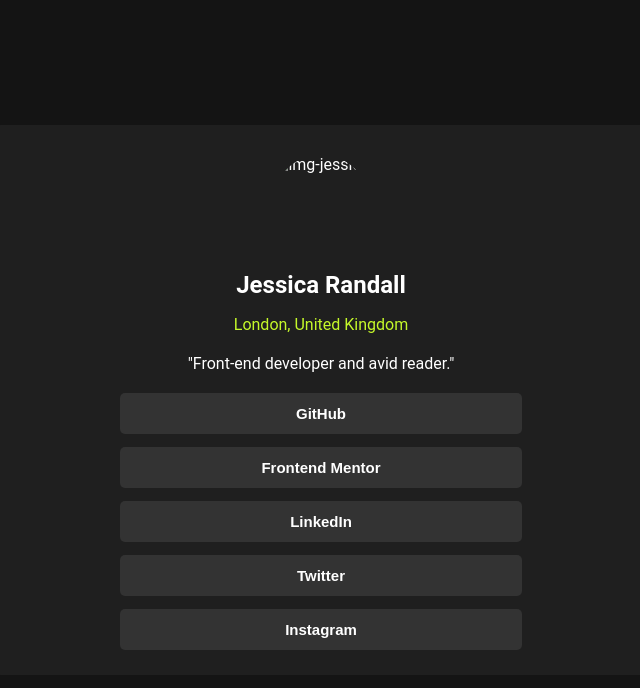
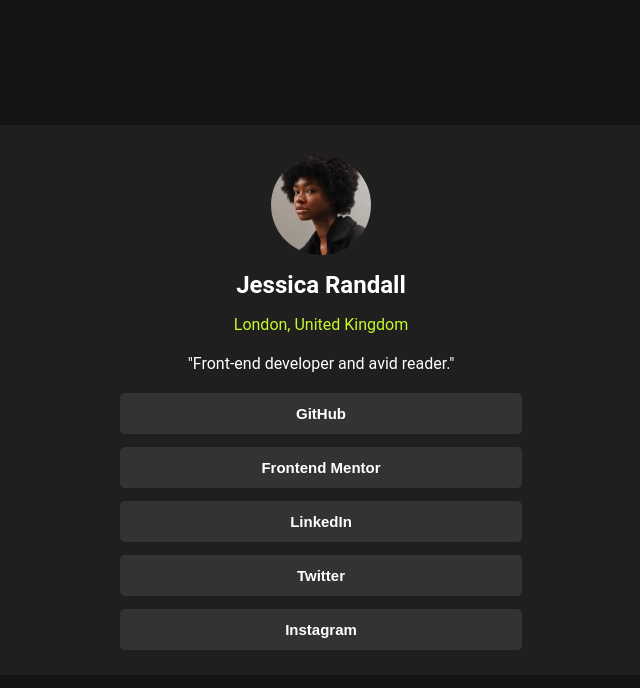
Before and after one commit to guilhermeantoniosf/projeto-links-social, a plain HTML site: page index.html in a window 1280 px wide. Shown: the whole page, without its empty margins (319-959 px from the left). Drawn offline with Linux system fonts and the light colour scheme.

Commit message:
mundanças na alteração da imagem

```diff
--- a/index.html
+++ b/index.html
@@ -12,7 +12,7 @@
 
   <section id="main-box">
     <div id="info-box">
-      <img src="assets/images/avatar-jessica.jpeg" alt="img-jessica">
+      <img src="./assets/avatar-jessica.jpeg" alt="img-jessica">
       <h1>Jessica Randall</h1>
       <p><span>London, United Kingdom</span></p>
       <p id="p">"Front-end developer and avid reader."</p>
```
